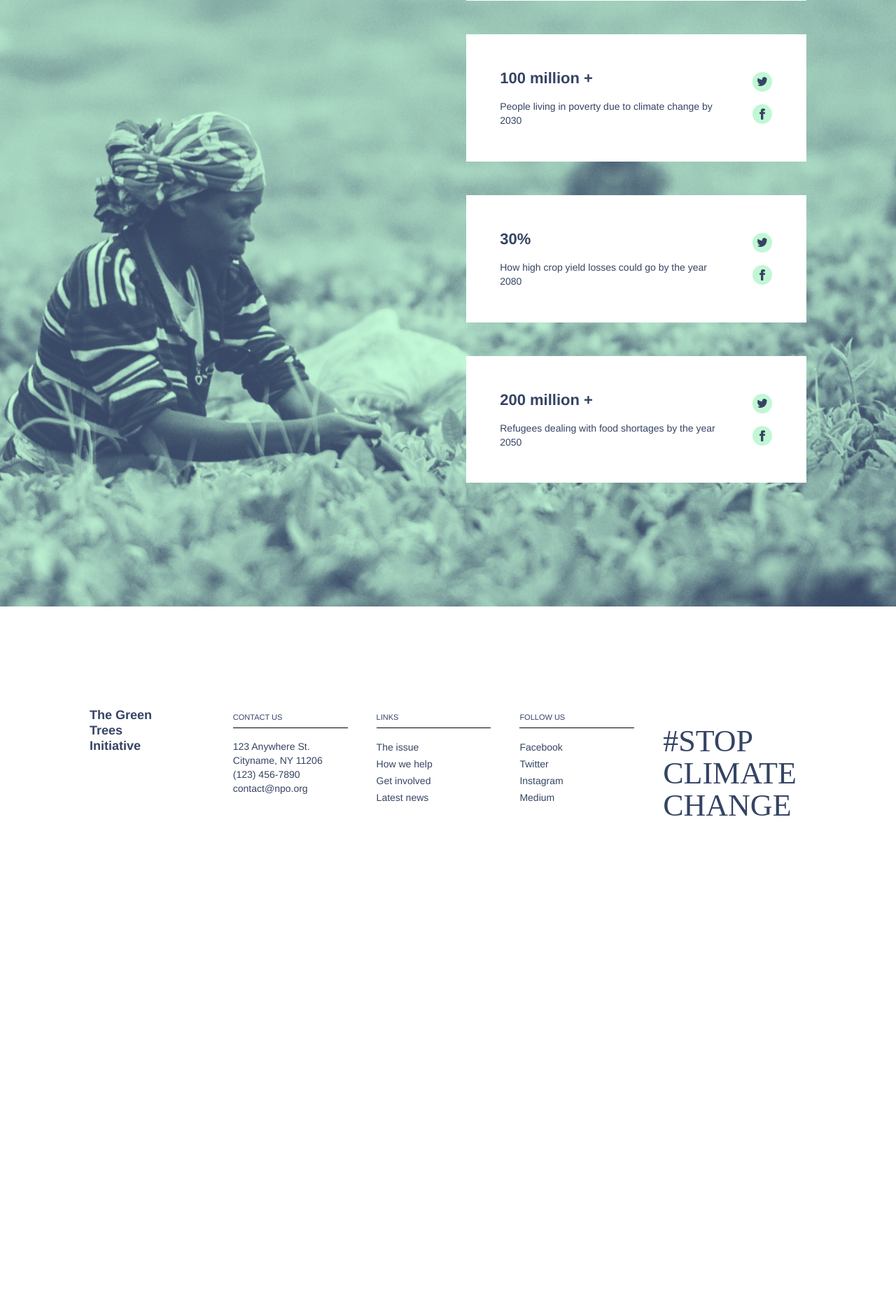
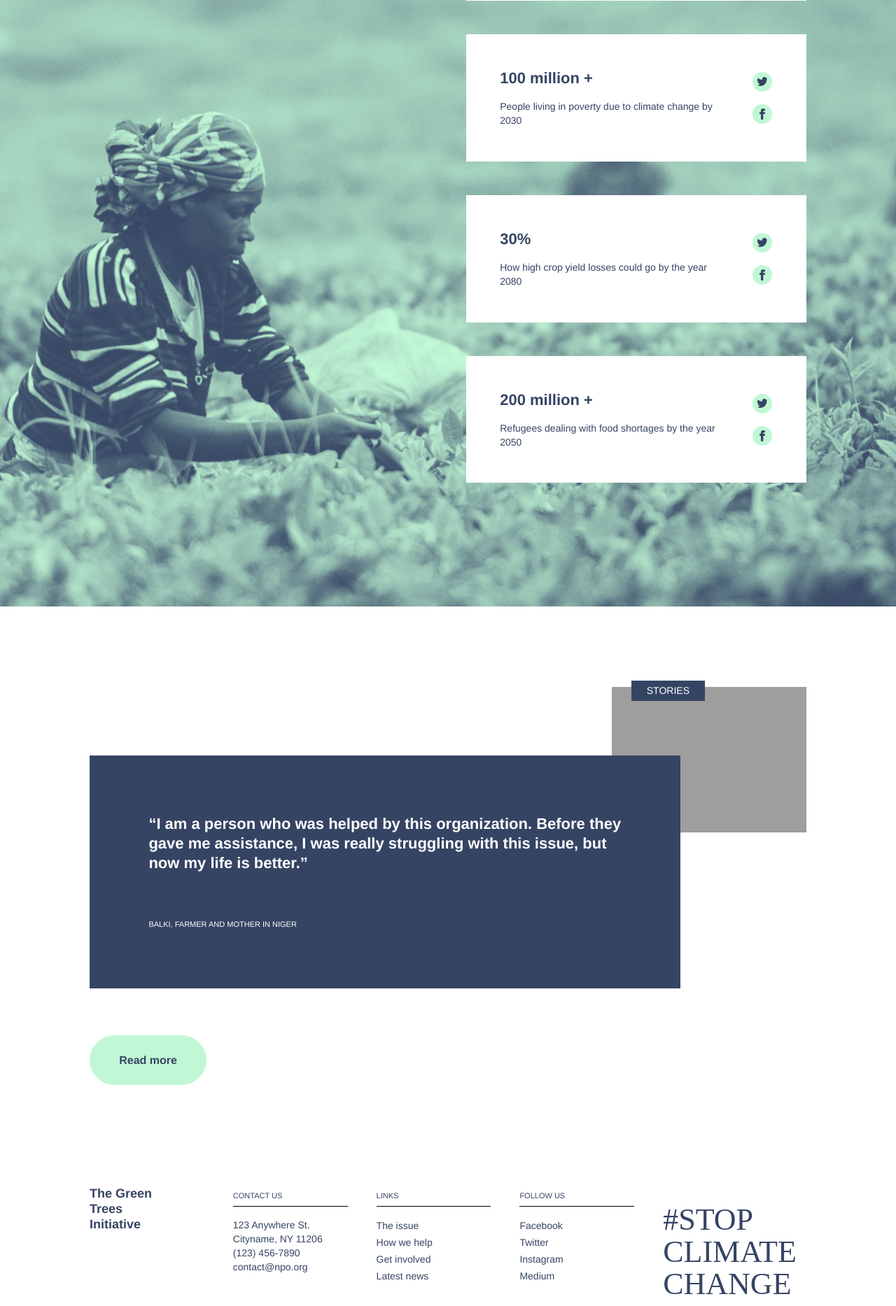
Before and after one commit to Mihirp784/nonprofit-website, a PHP site: page / in a window 1280 px wide. Shown: the part 2505-4372 px from the top of the page at 70% size. Before the commit the page ends 3671 px from the top, so only its background shows below. Run offline with PHP 8.4, Linux system fonts and the light colour scheme; some libraries are stand-ins or nearby versions; some web fonts are replaced; grey boxes are pictures that could not be loaded.

Commit message:
feat: stories section

```diff
--- a/css/index.css
+++ b/css/index.css
@@ -283,6 +283,60 @@ header > div > div > p > a {
   border-radius: 50%;
 }
 
+.stories-section {
+  padding: 10%;
+  background-color: #ffffff;
+}
+
+.stories-tag {
+  width: max-content;
+  position: relative;
+  left: 50%;
+  transform: translateX(-50%);
+  top: 20px;
+  text-align: center;
+  font: 14px/17px Helvetica;
+  text-transform: uppercase;
+  color: #ffffff;
+  background-color: #354463;
+  padding: 2% 8%;
+}
+
+.stories-image {
+  width: 100%;
+}
+
+.stories-content {
+  text-align: center;
+}
+
+.stories-details {
+  margin-top: 10%;
+  background-color: #354463;
+  padding: 10%;
+}
+
+.stories-msg {
+  font: bold 22px/28px Helvetica;
+  color: #ffffff;
+}
+
+.stories-name {
+  margin-top: 10%;
+  font: normal 11px/13px Helvetica;
+  color: #ffffff;
+}
+
+.stories-button {
+  width: max-content;
+  margin: 8% auto 0;
+  font: bold 16px/20px Helvetica;
+  color: #354463;
+  padding: 3% 5%;
+  background: #c1f7d5;
+  border-radius: 50px;
+}
+
 /* Tablets */
 @media screen and (min-width: 640px) {
   .brand {
@@ -421,6 +475,34 @@ header > div > div > p > a {
   .facts-info {
     margin-top: -10%;
     flex: 2 0;
+  }
+
+  .stories-tag {
+    position: relative;
+    left: 10%;
+    transform: none;
+  }
+
+  .stories-head {
+    width: auto;
+    margin-right: 10%;
+  }
+
+  .stories-content {
+    position: relative;
+    padding: 0 10% 0 0;
+    bottom: 100px;
+    left: 10%;
+    text-align: left;
+  }
+
+  .stories-button {
+    position: static;
+    float: left;
+  }
+
+  footer {
+    float: left;
   }
 }
 
@@ -572,4 +654,24 @@ header > div > div > p > a {
     grid-template-columns: 1fr 1fr;
     column-gap: 5%;
   }
+
+  .stories-section {
+    display: grid;
+    columns: 11;
+  }
+
+  .stories-content {
+    position: static;
+    margin: 0 10% 0 0;
+    padding: 0;
+    grid-column: 1 / 6;
+    align-self: center;
+    grid-row: 1;
+  }
+
+  .stories-head {
+    margin: -15% 0 0;
+    grid-column: 5 / 11;
+    grid-row: 1;
+  }
 }
--- a/css/style.css
+++ b/css/style.css
@@ -31,8 +31,7 @@ body {
 }
 
 footer {
-  padding: 10%;
-  margin: auto;
+  padding: 0 10%;
   display: grid;
   grid-template-columns: 1fr 1fr;
 }
@@ -84,8 +83,7 @@ footer > div > ul > li > #list-item {
 /* Tablets */
 @media screen and (min-width: 640px) {
   footer {
-    padding: 10%;
-    margin: auto;
+    padding: 0 10%;
     display: grid;
     grid-template-columns: repeat(3, 1fr);
   }
@@ -103,7 +101,7 @@ footer > div > ul > li > #list-item {
 /* Desktops */
 @media screen and (min-width: 1008px) {
   footer {
-    padding: 10%;
+    padding: 0 10%;
     margin: auto;
     display: grid;
     grid-template-columns: repeat(5, 1fr);
--- a/index.html
+++ b/index.html
@@ -147,7 +147,9 @@
     </section>
     <section class="facts-section">
       <div class="call-to-action">
-        <div class="facts-quote flood-font">Climate change Is a hunger issue.</div>
+        <div class="facts-quote flood-font">
+          Climate change Is a hunger issue.
+        </div>
         <div class="facts-button">Take action</div>
       </div>
       <div class="facts-info">
@@ -204,6 +206,36 @@
         </div>
       </div>
     </section>
+    <section class="stories-section">
+      <div class="stories-head">
+        <div class="stories-tag">STORIES</div>
+        <picture>
+          <source
+            srcset="./img/home/lady-baby@3x.png"
+            media="(min-width: 1008px)"
+          />
+          <source
+            srcset="./img/home/lady-baby@2x.png"
+            media="(min-width: 640px)"
+          />
+          <source srcset="./img/home/lady-baby.png" />
+          <img class="stories-image" src="./img/home/lady-baby.png" />
+        </picture>
+      </div>
+      <div class="stories-content">
+        <div>
+          <div class="stories-details">
+            <div class="stories-msg">
+              “I am a person who was helped by this organization. Before they
+              gave me assistance, I was really struggling with this issue, but
+              now my life is better.”
+            </div>
+            <div class="stories-name">BALKI, FARMER AND MOTHER IN NIGER</div>
+          </div>
+          <div class="stories-button">Read more</div>
+        </div>
+      </div>
+    </section>
     <footer>
       <div id="bottom-name">The Green Trees Initiative</div>
       <div id="bottom-contact-us">
@@ -237,6 +269,6 @@
         </ul>
       </div>
       <div id="bottom-hastag" class="flood-font">#stop climate change</div>
-    </section>
+    </footer>
   </body>
 </html>
```
